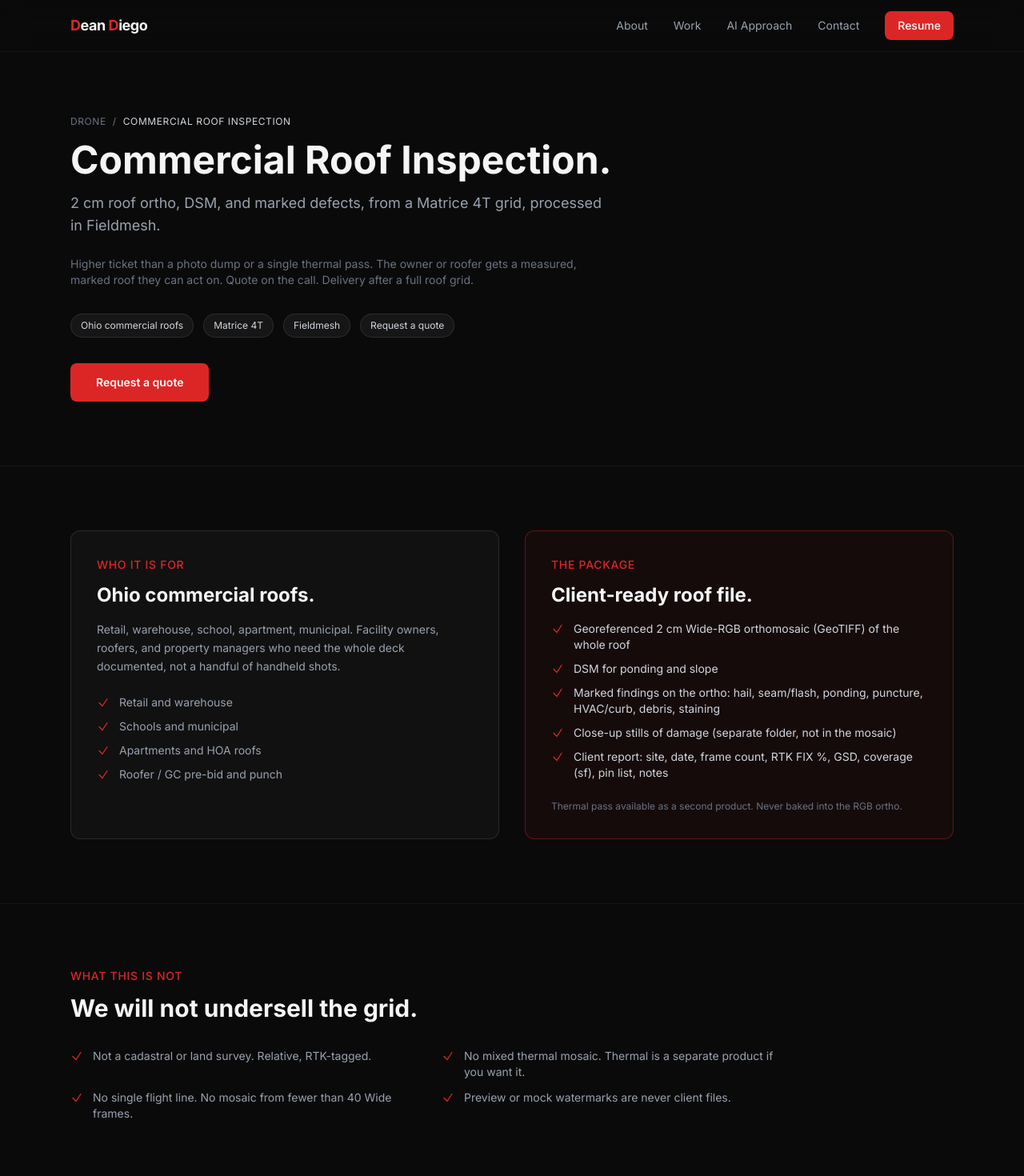
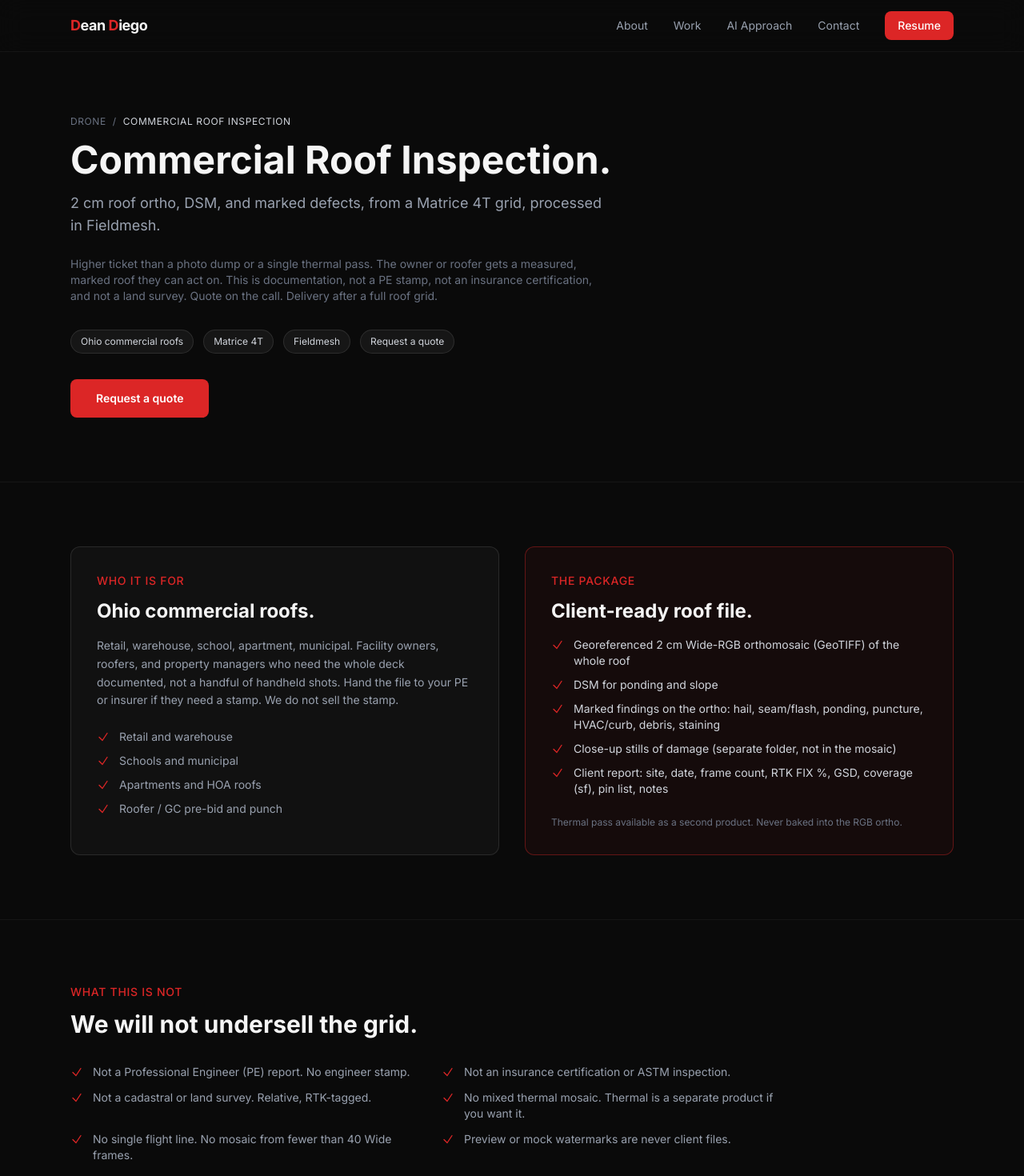
Before and after one commit to xprtsolutionsllc/deandiego.com, a Next.js app: page /drone/roof-inspection in a window 1280 px wide. Shown: the top 1470 px of the page at 80% size. Built offline with nearby package versions, Linux system fonts and the light colour scheme.

Commit message:
fix(drone): state roof package is not a PE stamp
Pages now say documentation, not engineer stamp, insurance
cert, or survey. Quote form repeats the same line.

```diff
--- a/src/app/contact/page.tsx
+++ b/src/app/contact/page.tsx
@@ -50,6 +50,7 @@ const TOPIC_PRESETS: Record<string, { inquiryType: string; projectType: string;
       "Approximate roof area (sf) or footprint:\n\n" +
       "Access notes (parking, hours, rooftop HVAC):\n\n" +
       "Need thermal as a second product? (yes / no):\n\n" +
+      "Note: this is a measured documentation package, not a PE stamp or insurance certification.\n\n" +
       "Deadline:\n\n" +
       "Notes:\n",
   },
--- a/src/app/drone/roof-inspection/page.tsx
+++ b/src/app/drone/roof-inspection/page.tsx
@@ -22,6 +22,8 @@ const IN_PACKAGE = [
 ];
 
 const NOT_IN_PACKAGE = [
+  "Not a Professional Engineer (PE) report. No engineer stamp.",
+  "Not an insurance certification or ASTM inspection.",
   "Not a cadastral or land survey. Relative, RTK-tagged.",
   "No mixed thermal mosaic. Thermal is a separate product if you want it.",
   "No single flight line. No mosaic from fewer than 40 Wide frames.",
@@ -45,7 +47,7 @@ export default function RoofInspectionPage() {
             2 cm roof ortho, DSM, and marked defects, from a Matrice 4T grid, processed in Fieldmesh.
           </p>
           <p className="text-sm text-gray-500 max-w-2xl mb-8">
-            Higher ticket than a photo dump or a single thermal pass. The owner or roofer gets a measured, marked roof they can act on. Quote on the call. Delivery after a full roof grid.
+            Higher ticket than a photo dump or a single thermal pass. The owner or roofer gets a measured, marked roof they can act on. This is documentation, not a PE stamp, not an insurance certification, and not a land survey. Quote on the call. Delivery after a full roof grid.
           </p>
           <div className="flex flex-wrap gap-3 mb-8">
             {["Ohio commercial roofs", "Matrice 4T", "Fieldmesh", "Request a quote"].map((b) => (
@@ -69,7 +71,7 @@ export default function RoofInspectionPage() {
             <h2 className="text-sm text-[#DC2626] font-medium uppercase tracking-wider mb-3">Who it is for</h2>
             <h3 className="text-2xl font-bold mb-4">Ohio commercial roofs.</h3>
             <p className="text-sm text-gray-400 leading-relaxed mb-6">
-              Retail, warehouse, school, apartment, municipal. Facility owners, roofers, and property managers who need the whole deck documented, not a handful of handheld shots.
+              Retail, warehouse, school, apartment, municipal. Facility owners, roofers, and property managers who need the whole deck documented, not a handful of handheld shots. Hand the file to your PE or insurer if they need a stamp. We do not sell the stamp.
             </p>
             <ul className="space-y-2.5">
               {["Retail and warehouse", "Schools and municipal", "Apartments and HOA roofs", "Roofer / GC pre-bid and punch"].map((f) => (
--- a/src/app/services/drone/page.tsx
+++ b/src/app/services/drone/page.tsx
@@ -63,7 +63,7 @@ const COMMERCIAL = [
     name: "Commercial Roof Inspection",
     pricing: "Request a quote. Full roof package, higher ticket than a photo dump.",
     blurb:
-      "2 cm roof ortho, DSM, and marked defects, from a Matrice 4T grid, processed in Fieldmesh. Built for Ohio retail, warehouse, school, apartment, and municipal roofs. The owner or roofer gets a measured, marked deck they can act on. Not a land survey.",
+      "2 cm roof ortho, DSM, and marked defects, from a Matrice 4T grid, processed in Fieldmesh. Built for Ohio retail, warehouse, school, apartment, and municipal roofs. The owner or roofer gets a measured, marked deck they can act on. Documentation, not a PE stamp, insurance cert, or land survey.",
     features: [
       "Georeferenced 2 cm Wide-RGB orthomosaic (GeoTIFF)",
       "DSM for ponding and slope",
```
